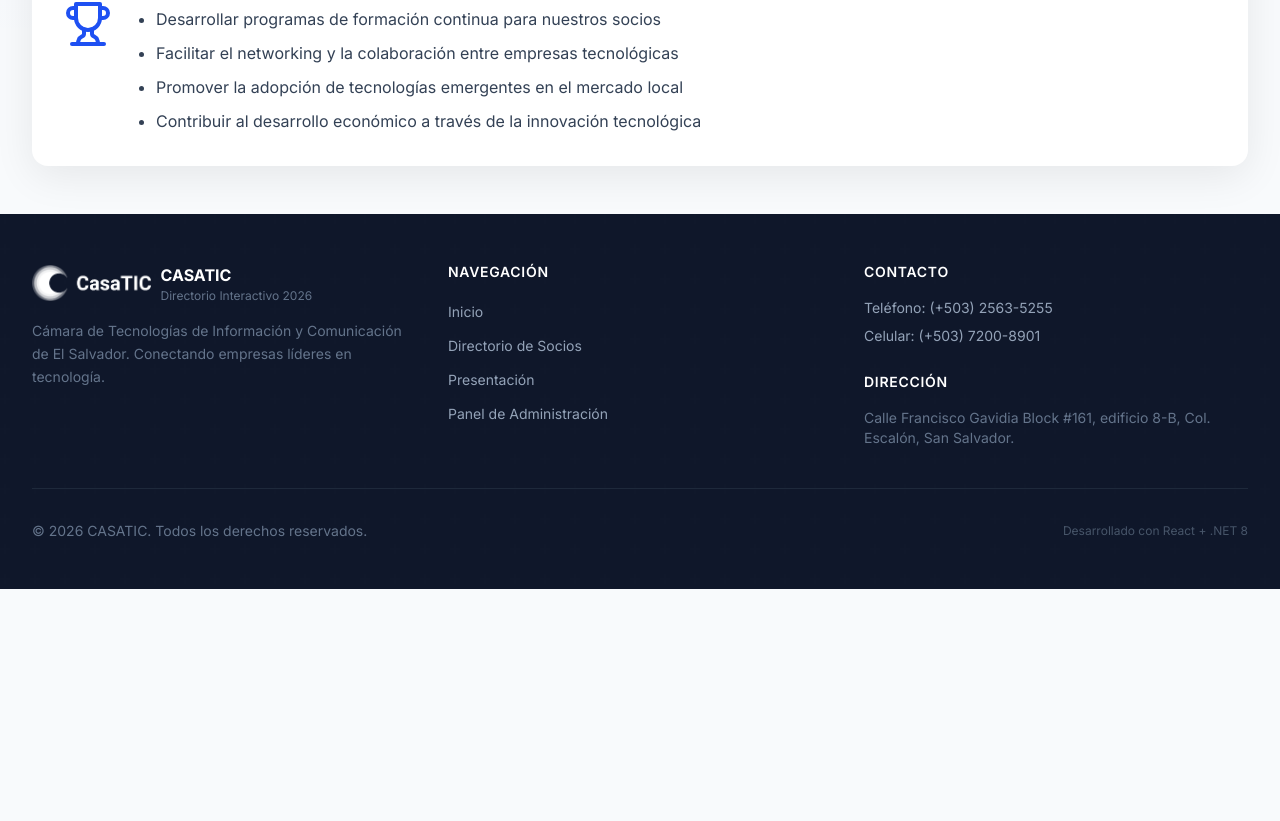
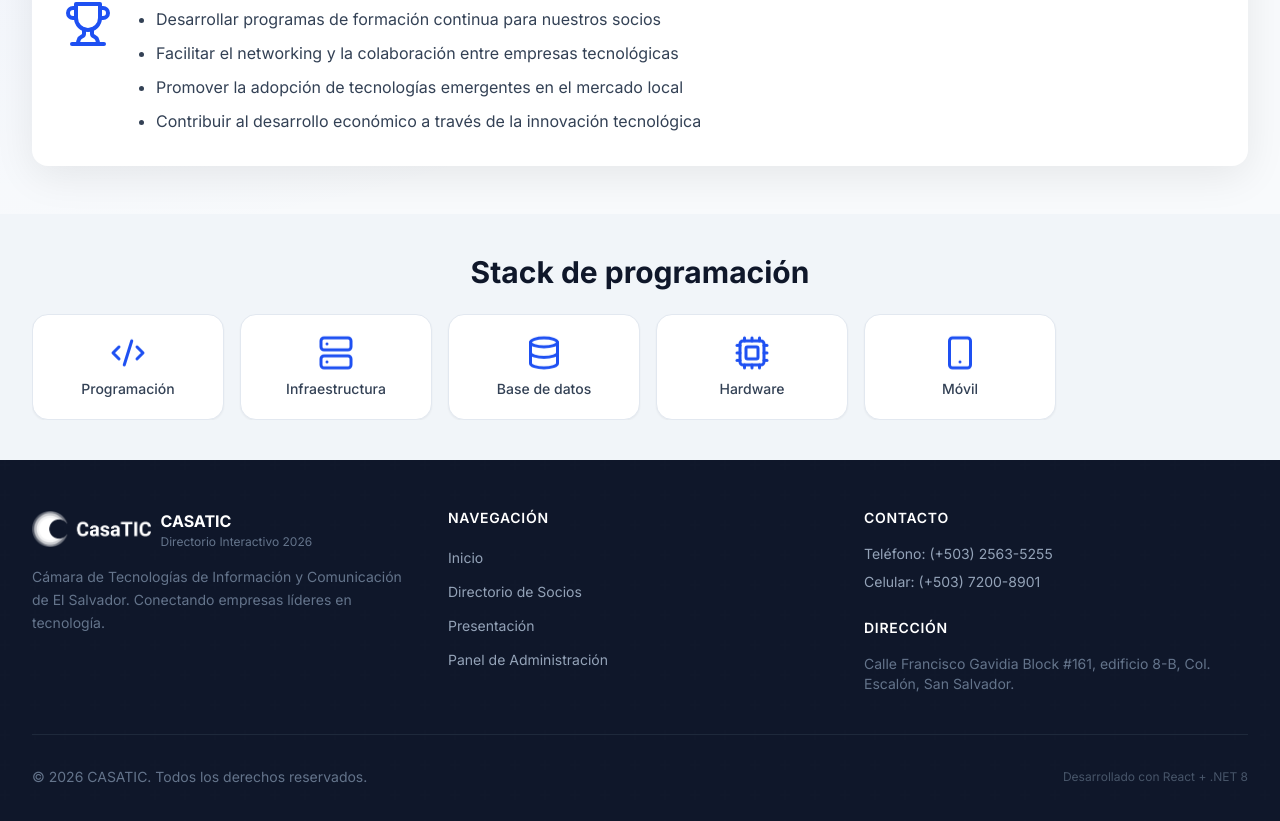
Before and after one commit to CASATIC2026/Directorio-Interactivo-de-CASATIC-2026---Frontend, a React (Vite) app: page /presentacion in a window 1280 px wide. Shown: the part 978-1799 px from the top of the page. Before the commit the page ends 1567 px from the top, so only its background shows below. Built offline with nearby package versions, Linux system fonts and the light colour scheme.

Commit message:
cambios en presentacion e

```diff
--- a/src/pages/public/PresentacionPage.jsx
+++ b/src/pages/public/PresentacionPage.jsx
@@ -1,4 +1,4 @@
-import { Eye, Target, Trophy } from 'lucide-react';
+import { Code2, Cpu, Database, Eye, Server, Smartphone, Target, Trophy } from 'lucide-react';
 
 export default function PresentacionPage() {
   const sections = [
@@ -31,6 +31,14 @@ export default function PresentacionPage() {
         'Contribuir al desarrollo económico a través de la innovación tecnológica',
       ],
     },
+  ];
+
+  const programmingIcons = [
+    { name: 'Programación', icon: Code2 },
+    { name: 'Infraestructura', icon: Server },
+    { name: 'Base de datos', icon: Database },
+    { name: 'Hardware', icon: Cpu },
+    { name: 'Móvil', icon: Smartphone },
   ];
 
   return (
@@ -83,6 +91,30 @@ export default function PresentacionPage() {
           );
         })}
       </div>
+
+      <section className="bg-surface-100 py-10">
+        <div className="max-w-7xl mx-auto px-4 sm:px-6 lg:px-8">
+          <h2 className="text-2xl md:text-3xl font-bold text-surface-900 mb-6 text-center">
+            Stack de programación
+          </h2>
+          <div className="overflow-x-auto">
+            <div className="inline-flex gap-4 min-w-max">
+              {programmingIcons.map((tech) => {
+                const Icon = tech.icon;
+                return (
+                  <div
+                    key={tech.name}
+                    className="min-w-[12rem] bg-white border border-surface-200 rounded-2xl p-5 flex flex-col items-center gap-2 shadow-sm hover:shadow-md transition-shadow duration-300"
+                  >
+                    <Icon size={36} className="text-casatic-600 animate-float" />
+                    <span className="text-sm font-medium text-surface-700">{tech.name}</span>
+                  </div>
+                );
+              })}
+            </div>
+          </div>
+        </div>
+      </section>
     </div>
   );
 }
--- a/tailwind.config.js
+++ b/tailwind.config.js
@@ -55,6 +55,7 @@ export default {
         'shimmer': 'shimmer 2s infinite linear',
         'pulse-soft': 'pulseSoft 2s ease-in-out infinite',
         'float': 'float 6s ease-in-out infinite',
+        'carousel': 'carousel 22s linear infinite',
         'gradient': 'gradient 8s ease infinite',
         'count-up': 'countUp 0.6s ease-out forwards',
       },
@@ -95,6 +96,10 @@ export default {
           '0%, 100%': { transform: 'translateY(0)' },
           '50%': { transform: 'translateY(-10px)' },
         },
+        carousel: {
+          '0%': { transform: 'translateX(0)' },
+          '100%': { transform: 'translateX(-50%)' },
+        },
         gradient: {
           '0%, 100%': { backgroundPosition: '0% 50%' },
           '50%': { backgroundPosition: '100% 50%' },
```
